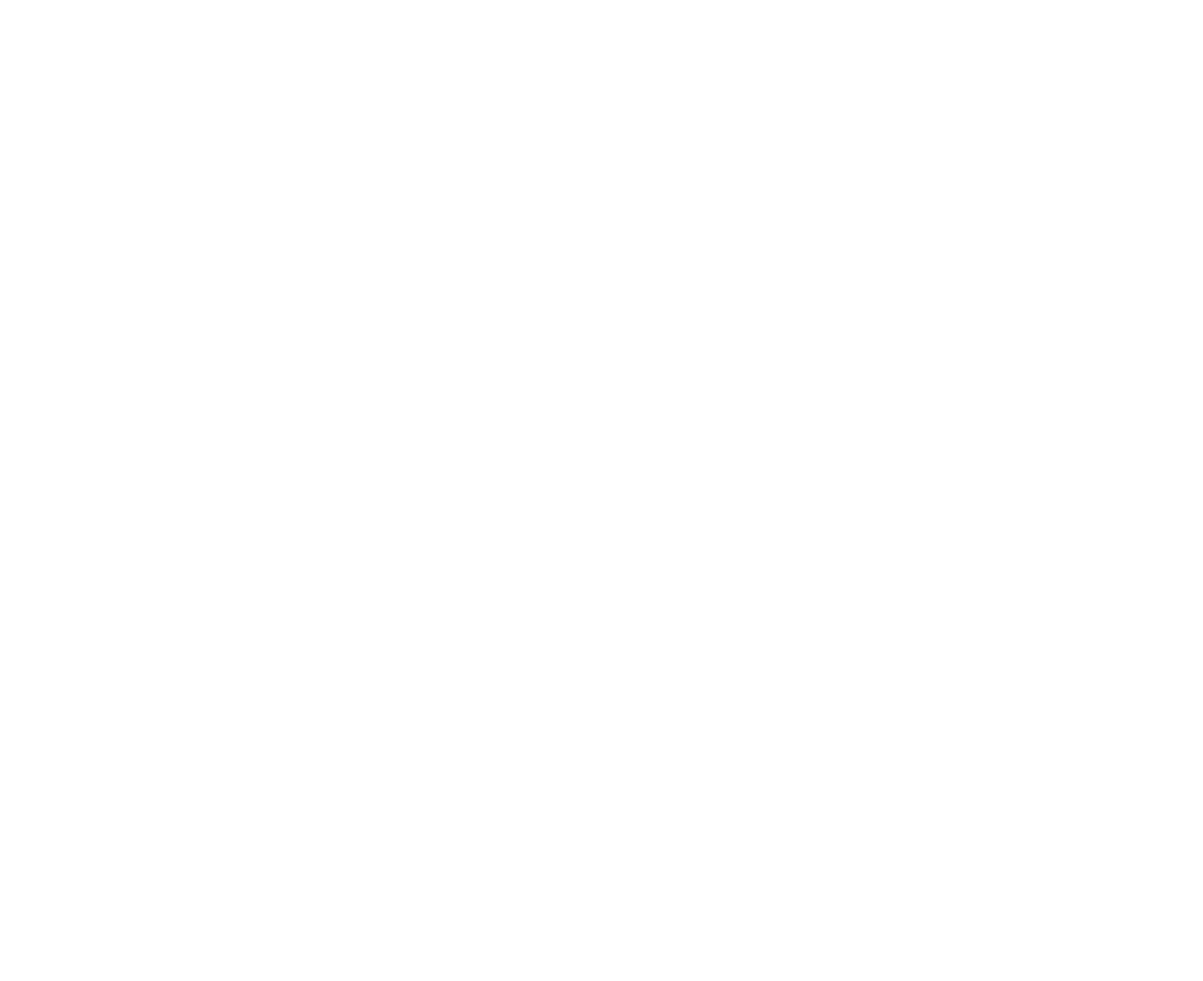
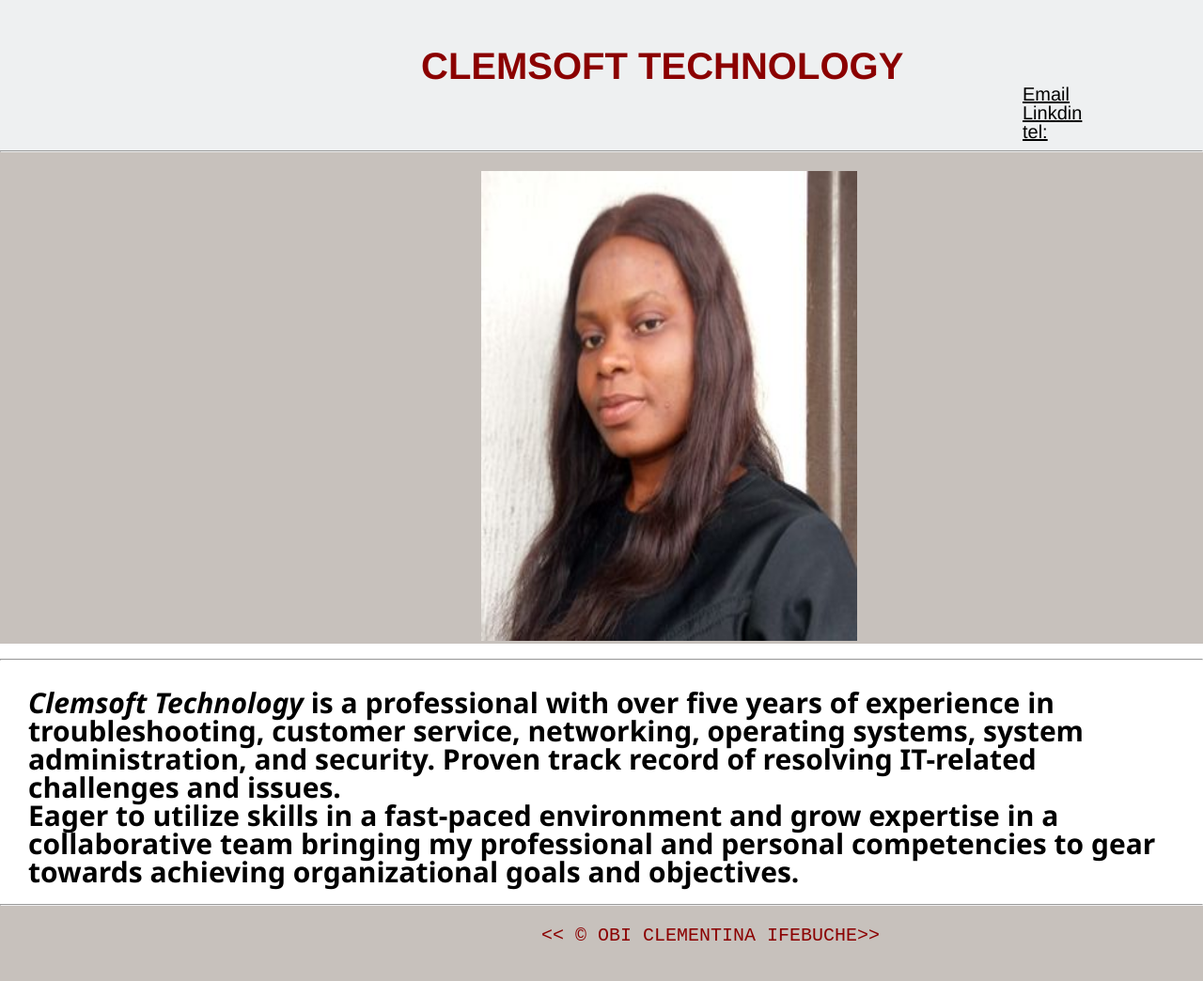
Before and after one commit to Clementify/LESSON3_TASK6_OBI_CLEMENTINA, a website: page index.html in a window 1280 px wide. Shown: the whole page at 94% size. Before the commit the page ends 800 px from the top, so only its background shows below. Drawn offline with Linux system fonts and the light colour scheme.

Commit message:
my final commit

```diff
--- a/css/style.css
+++ b/css/style.css
@@ -51,3 +51,99 @@ table {
 
 
 /* Write your css below here */
+
+*{box-sizing: border-box;
+margin: 0;
+padding: 0;
+}
+header {
+	background-color: hsl(200, 10%, 94%);
+	height: 20vh;
+	font-family: 'Franklin Gothic Medium', 'Arial Narrow', Arial, sans-serif;
+	/* justify-items: auto; */
+}
+h1{
+	font-size: 40px;
+	padding-left: 35%;
+	padding-top: 50px;
+
+
+}
+h1:hover{
+	color: darkred;
+}
+a{
+	color: black;
+	padding-left: 85%;
+	padding-bottom: 60%;
+	font-size: 20px;
+	position: static;
+}
+a:hover{
+	color: burlywood;
+}
+main{
+
+	height: 100vh;
+	width: 100vw;
+
+}
+.img{
+	background-color: #c7c1bc;
+	padding-left: 40%;
+	padding-top: 20px;
+
+}
+.img:hover{
+	animation-duration: 5ms;
+}
+
+
+.aside-right{
+	padding-left: 30px;
+	padding-top: 30px;
+	padding-right: 30px;
+	height: 40vh;
+	font-size: 30px;
+justify-content: center;
+font-weight: 600;
+font-family: 'Segoe UI', Tahoma, Geneva, Verdana, sans-serif;
+}
+
+
+
+footer{
+	background-color:#c7c1bc;
+	font-size: 20px;
+	height: 10vh;
+	color: darkred;
+	padding-left: 45%;
+	padding-top: 20px;
+	position: static;
+	font-display: 40px;
+}
+
+
+ /* MEDIA QUERRIES */
+
+ @media screen and ( width: <= 475;){
+	h1{
+		font-size: 10px;
+	}
+	.img{
+		width: 400px;
+	}
+a{
+	display: none;
+}
+ }
+@media screen and ( width: >= 677;){
+	.img{
+		border-width: 30px;
+
+ }
+ a{
+	display: none;
+ }
+
+}
--- a/index.html
+++ b/index.html
@@ -0,0 +1,55 @@
+<!DOCTYPE html>
+<html lang="en">
+    <head>
+        <meta charset="UTF-8" />
+        <meta http-equiv="X-UA-Compatible" content="IE=edge" />
+        <meta name="viewport" content="width=device-width, initial-scale=1.0" />
+        <link rel="icon" href="./images/DSC_6033.JPG">
+        <title>My Portfolio</title>
+        <link rel="stylesheet" href="./css/style.css" />
+    </head>
+    <body>
+        <header>
+            <h1>CLEMSOFT TECHNOLOGY</h1>
+            <nav>
+                <a href="#">Email</a>
+                <a href="#">Linkdin</a>
+                <a href="#">tel:</a>
+            </nav>
+        </header>
+        <hr />
+
+        <main>
+            <div class="img">
+                <img
+                    src="./images/profile pix.jpg"
+                    alt="my profile picture"
+                    width="400"
+                    height="500"
+                />
+            </div>
+            <br />
+            <hr />
+            <div class="aside-right">
+                <p>
+                    <em>Clemsoft Technology</em> is a professional with over
+                    five years of experience in troubleshooting, customer
+                    service, networking, operating systems, system
+                    administration, and security. Proven track record of
+                    resolving IT-related challenges and issues.
+                </p>
+
+                <p>
+                    Eager to utilize skills in a fast-paced environment and grow
+                    expertise in a collaborative team bringing my professional
+                    and personal competencies to gear towards achieving
+                    organizational goals and objectives.
+                </p>
+            </div>
+        </main>
+        <hr />
+        <footer>
+            <code>&lt;&lt; &copy; OBI CLEMENTINA IFEBUCHE&gt;&gt;</code>
+        </footer>
+    </body>
+</html>
```
Also changed, not shown: images/C360_2019-07-25-14-31-27-179.jpg (added), images/C360_2019-07-25-14-35-10-236.jpg (added), images/C360_2019-07-25-14-37-58-580.jpg (added), images/C360_2019-07-27-08-27-07-061.jpg (added), images/C360_2019-07-27-08-27-39-354.jpg (added), images/DSC_6033.JPG (added), images/profile pix.jpg (added).
